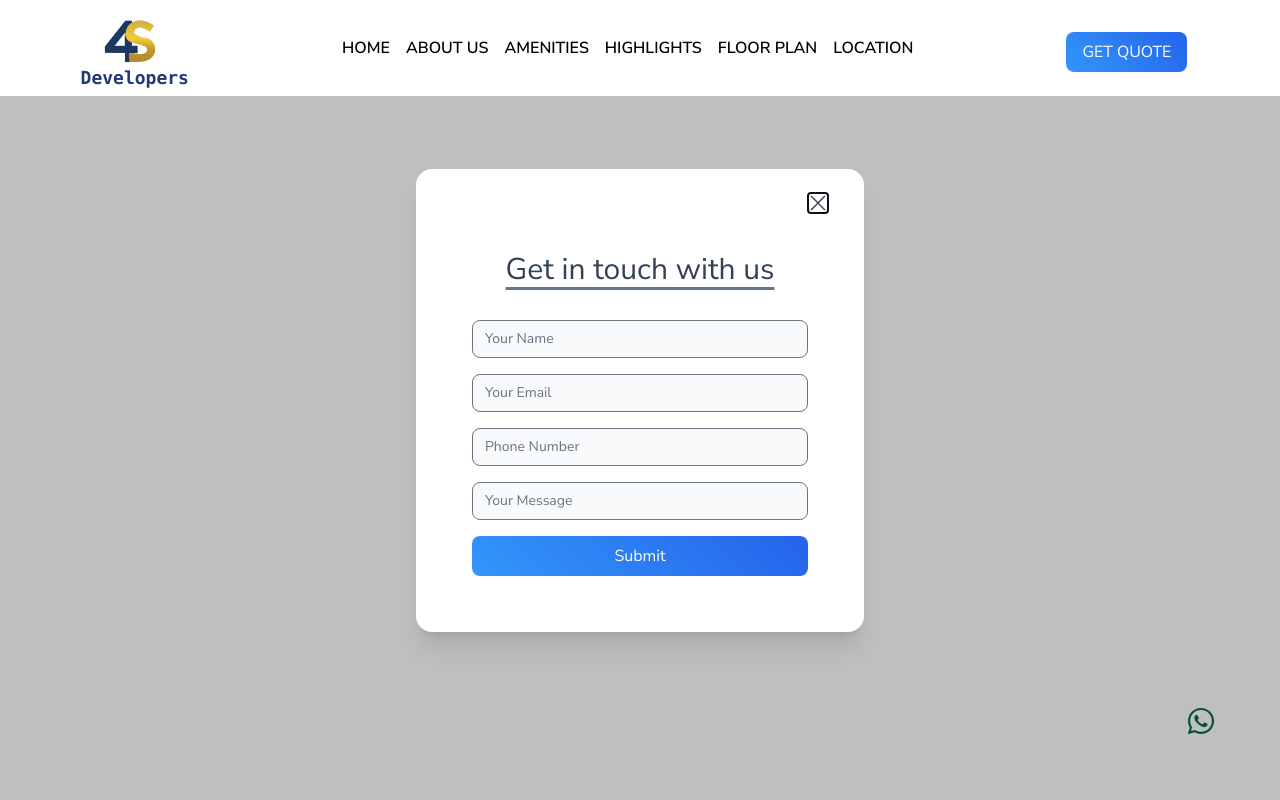
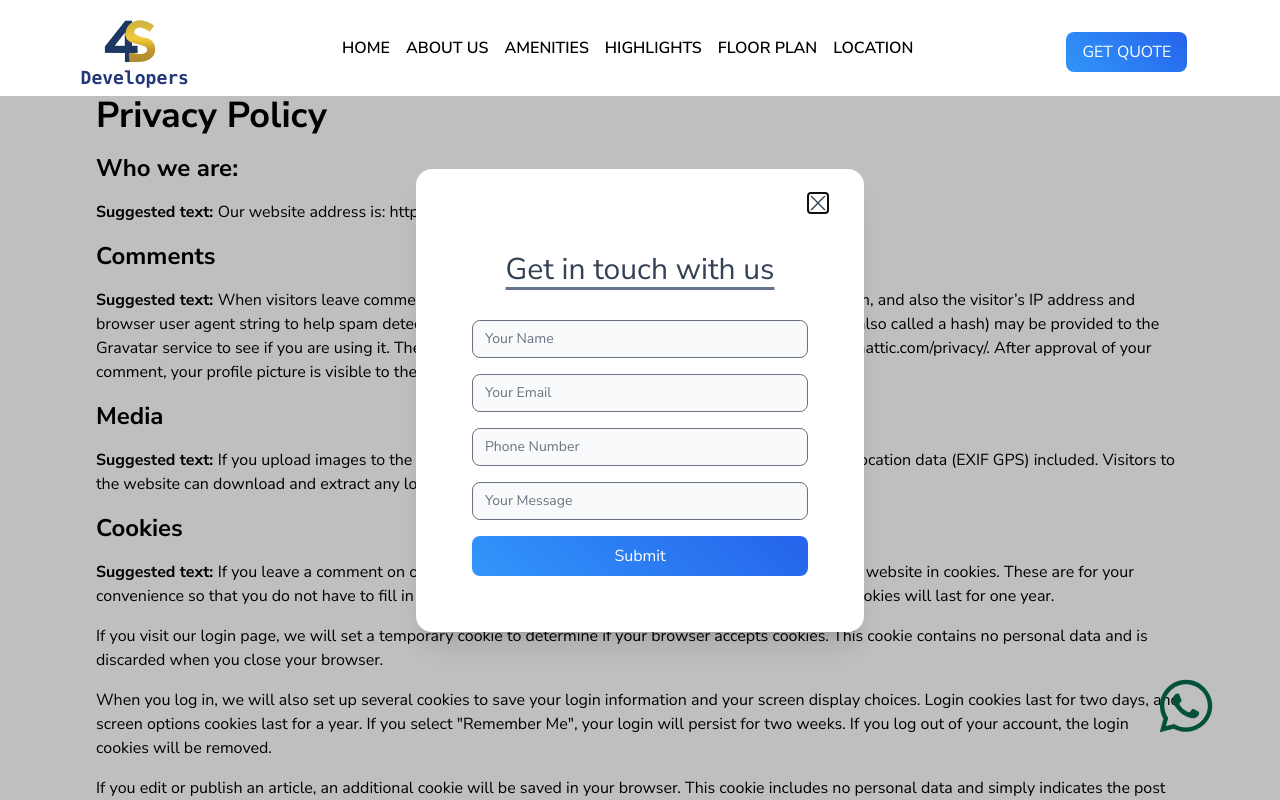
Before and after one commit to mobs/landing-page-4sDevelopers, a Next.js app: page /privacyPolicy in a window 1280 px wide. Before the commit this address had no page. Shown: the top 800 px of the page. Built offline with nearby package versions, Linux system fonts and the light colour scheme.

Commit message:
added privacy page

```diff
--- a/app/layout.js
+++ b/app/layout.js
@@ -25,7 +25,7 @@ export default function RootLayout({ children }) {
         <div className=""> {children} </div>
         <div className="fixed md:bottom-16 bottom-16 md:right-16 right-[2rem] flex flex-col gap-8 z-40">
         <Link href={`https://api.whatsapp.com/send?phone=918826677393`}>
-          <FaWhatsapp className="text-3xl text-green-700"/>
+          <FaWhatsapp className="text-6xl text-green-700"/>
         </Link>
         </div>
         <div>
--- /dev/null
+++ b/app/privacyPolicy/page.js
@@ -0,0 +1,112 @@
+import React from "react";
+
+const index = () => {
+  return (
+    <div className="flex flex-col gap-4 md:ml-24 md:mr-24 ml-8 mr-8 mb-8">
+      <p className="font-bold text-4xl"> Privacy Policy </p>
+      <p className="font-bold text-2xl">Who we are:</p>
+      <span>
+        {" "}
+        <strong> Suggested text: </strong> Our website address is:
+        https://www.4s.propertiesgurugram.com{" "}
+      </span>
+      <p className="font-bold text-2xl">Comments</p>
+      <p>
+        <strong> Suggested text: </strong> When visitors leave comments on the
+        site we collect the data shown in the comments form, and also the
+        visitor’s IP address and browser user agent string to help spam
+        detection. An anonymized string created from your email address (also
+        called a hash) may be provided to the Gravatar service to see if you are
+        using it. The Gravatar service privacy policy is available here:
+        https://automattic.com/privacy/. After approval of your comment, your
+        profile picture is visible to the public in the context of your comment.
+      </p>
+
+      <p className="font-bold text-2xl">Media</p>
+      <p>
+        <strong> Suggested text: </strong> If you upload images to the website,
+        you should avoid uploading images with embedded location data (EXIF GPS)
+        included. Visitors to the website can download and extract any location
+        data from images on the website.{" "}
+      </p>
+
+      <p className="font-bold text-2xl">Cookies</p>
+      <p>
+        <strong> Suggested text: </strong> If you leave a comment on our site
+        you may opt-in to saving your name, email address and website in
+        cookies. These are for your convenience so that you do not have to fill
+        in your details again when you leave another comment. These cookies will
+        last for one year.
+      </p>
+      <p>
+        If you visit our login page, we will set a temporary cookie to determine
+        if your browser accepts cookies. This cookie contains no personal data
+        and is discarded when you close your browser.
+      </p>
+      <p>
+        When you log in, we will also set up several cookies to save your login
+        information and your screen display choices. Login cookies last for two
+        days, and screen options cookies last for a year. If you select
+        "Remember Me", your login will persist for two weeks. If you log out of
+        your account, the login cookies will be removed.
+      </p>
+      <p>
+        If you edit or publish an article, an additional cookie will be saved in
+        your browser. This cookie includes no personal data and simply indicates
+        the post ID of the article you just edited. It expires after 1 day.
+      </p>
+
+      <p className="font-bold text-2xl">Embedded content from other websites</p>
+      <p>
+        <strong> Suggested text: </strong> Articles on this site may include
+        embedded content (e.g. videos, images, articles, etc.). Embedded content
+        from other websites behaves in the exact same way as if the visitor has
+        visited the other website.{" "}
+      </p>
+      <p>
+        These websites may collect data about you, use cookies, embed additional
+        third-party tracking, and monitor your interaction with that embedded
+        content, including tracking your interaction with the embedded content
+        if you have an account and are logged in to that website.
+      </p>
+
+      <p className="font-bold text-2xl">Who we share your data with</p>
+      <p>
+        <strong> Suggested text: </strong> If you request a password reset, your
+        IP address will be included in the reset email.{" "}
+      </p>
+
+      <p className="font-bold text-2xl">How long we retain your data</p>
+      <p>
+        <strong> Suggested text: </strong> If you leave a comment, the comment
+        and its metadata are retained indefinitely. This is so we can recognize
+        and approve any follow-up comments automatically instead of holding them
+        in a moderation queue.{" "}
+      </p>
+      <p>
+        For users that register on our website (if any), we also store the
+        personal information they provide in their user profile. All users can
+        see, edit, or delete their personal information at any time (except they
+        cannot change their username). Website administrators can also see and
+        edit that information.
+      </p>
+
+      <p className="font-bold text-2xl">What rights you have over your data</p>
+      <p>
+        <strong> Suggested text: </strong> If you have an account on this site,
+        or have left comments, you can request to receive an exported file of
+        the personal data we hold about you, including any data you have
+        provided to us. You can also request that we erase any personal data we
+        hold about you. This does not include any data we are obliged to keep
+        for administrative, legal, or security purposes.
+      </p>
+      <p className="font-bold text-2xl">Where your data is sent</p>
+      <p>
+        <strong> Suggested text: </strong> Visitor comments may be checked
+        through an automated spam detection service.{" "}
+      </p>
+    </div>
+  );
+};
+
+export default index;
--- a/components/Footer/index.js
+++ b/components/Footer/index.js
@@ -1,3 +1,4 @@
+import Link from 'next/link';
 import React from 'react'
 import { FaRegCopyright } from "react-icons/fa";
 
@@ -11,6 +12,7 @@ const Footer = () => {
         </p>
 
         <p className='m-16 mt-0 text-center mb-4 flex gap-4 items-center justify-center'>
+          <Link href='/privacyPolicy'> Privacy Policy </Link>
           <FaRegCopyright />
          Copyright 4S Developers {year} | Powered by BGD
         </p>
--- a/components/LandingPage/index.js
+++ b/components/LandingPage/index.js
@@ -184,7 +184,7 @@ const LandingPage = () => {
         </div>
       </div>
 
-      <div className="fixed bottom-0 md:hidden block z-40 w-full">
+      <div className="fixed bottom-0 md:hidden block z-40">
         <ConnectButton />
       </div>
     </div>
```
